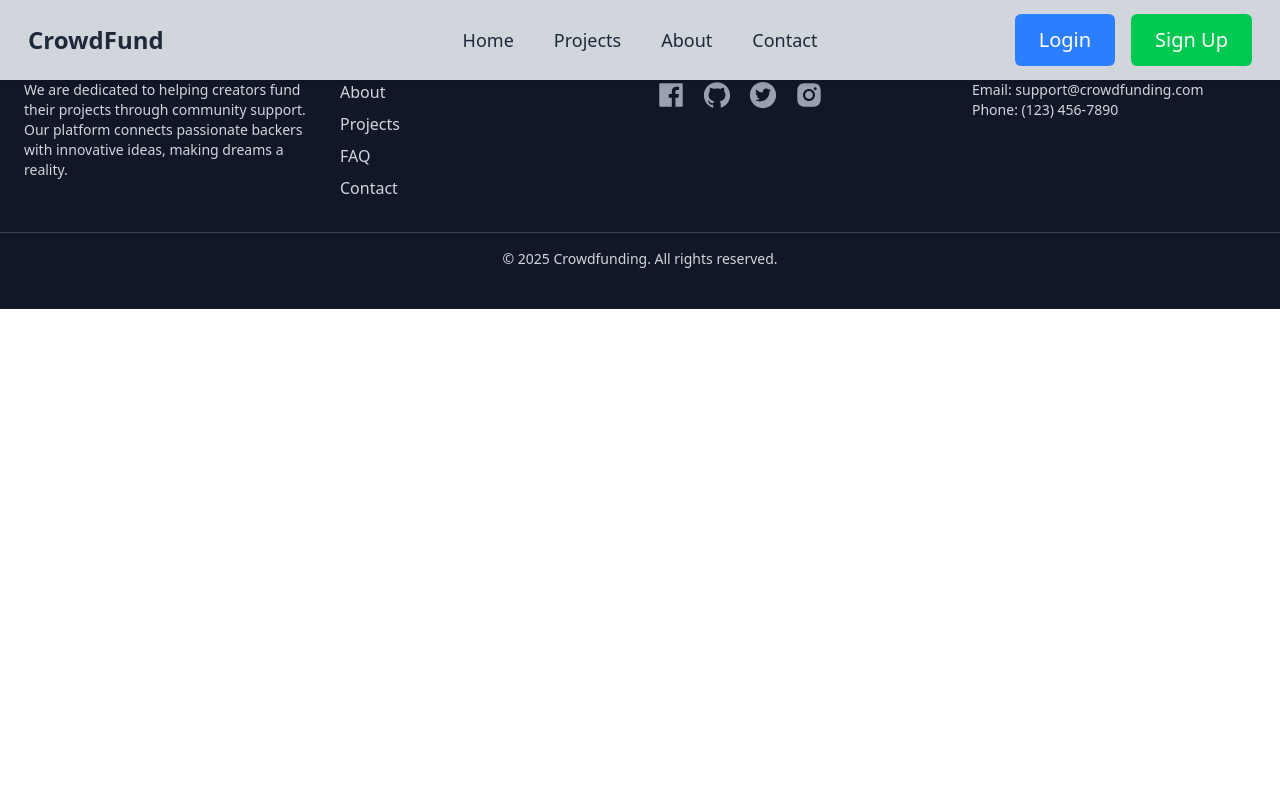
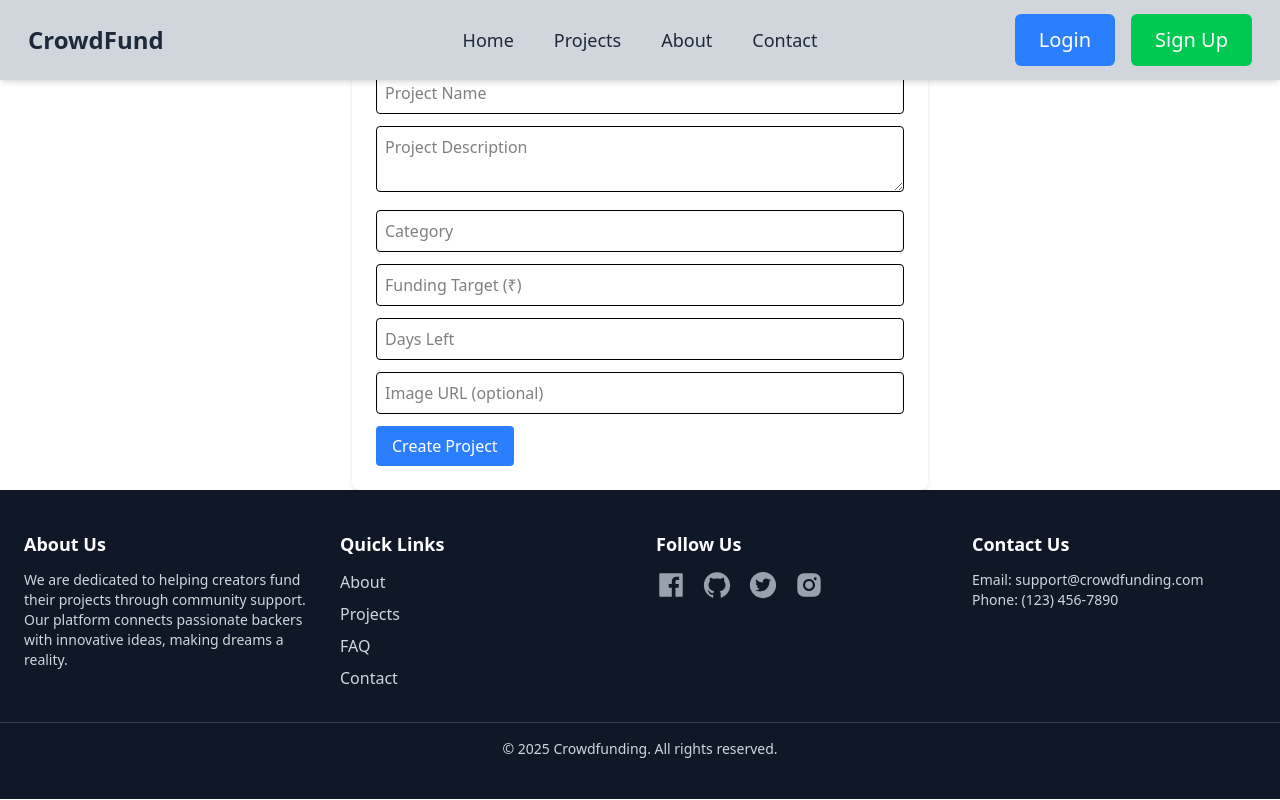
Before and after one commit to Rohitdev-149/CrowdFund, a React (Vite) app in the folder frontend/: page /start-project in a window 1280 px wide. Built offline with nearby package versions, Linux system fonts and the light colour scheme.

Commit message:
create-project

```diff
--- a/frontend/src/App.jsx
+++ b/frontend/src/App.jsx
@@ -8,6 +8,7 @@ import About from './pages/About';
 import Contact from './pages/Contact';
 import Login from './pages/Login';
 import Signup from './pages/Signup';
+import StartProject from './pages/StartProject';
 // import About from './pages/About';
 
 function App() {
@@ -21,6 +22,7 @@ function App() {
         <Route path='/contact' element={<Contact/>} />
         <Route path='/login' element={<Login/>} />
         <Route path='/signup' element={<Signup />} />
+        <Route path='/start-project' element={<StartProject />}/>
 
       </Routes>
       <Footer/>
--- a/frontend/src/components/HeroSection.jsx
+++ b/frontend/src/components/HeroSection.jsx
@@ -1,10 +1,22 @@
 import React from 'react';
+import { useNavigate } from 'react-router-dom';
 
 const HeroSection = () => {
+  const navigate = useNavigate();
+
+  // Handle Start Campaign Button Click
+  const handleStartCampaign = () => {
+    const token = localStorage.getItem("token");
+    if (token) {
+      navigate("/start-project");
+    } else {
+      navigate("/login"); // Redirect to login if not logged in
+    }
+  };
+
   return (
     <div className="px-6 md:px-20 py-16">
-<section className="relative flex items-center justify-center w-full min-h-screen bg-gradient-to-r from-purple-800 to-indigo-900 overflow-hidden mt-20">
-
+      <section className="relative flex items-center justify-center w-full min-h-screen bg-gradient-to-r from-purple-800 to-indigo-900 overflow-hidden mt-20">
 
         <div
           className="absolute inset-0 w-full h-full bg-cover bg-center"
@@ -12,7 +24,6 @@ const HeroSection = () => {
         >
           <div className="absolute inset-0 bg-black opacity-50"></div>
         </div>
-
 
         <div className="relative z-10 text-center text-white px-4 md:px-8">
           <h1 className="text-4xl md:text-6xl font-bold mb-6">
@@ -24,7 +35,10 @@ const HeroSection = () => {
             Turn your vision into reality with the support of a global community.
           </p>
 
-          <button className="bg-orange-500 hover:bg-orange-600 shadow-lg px-8 py-4 rounded-lg text-lg md:text-xl font-semibold transition-all duration-300 hover:scale-105">
+          <button
+            onClick={handleStartCampaign}
+            className="bg-orange-500 hover:bg-orange-600 shadow-lg px-8 py-4 rounded-lg text-lg md:text-xl font-semibold transition-all duration-300 hover:scale-105"
+          >
             Start a Campaign
           </button>
         </div>
--- a/frontend/src/pages/Projects.jsx
+++ b/frontend/src/pages/Projects.jsx
@@ -1,21 +1,24 @@
 import React, { useState, useEffect } from "react";
-import { Link } from "react-router-dom";
+import { useNavigate } from "react-router-dom";
 import ProjectCard from "../components/ProjectCard";
 
 function Projects() {
   const [projects, setProjects] = useState([]);
   const [loading, setLoading] = useState(true);
   const [isLoggedIn, setIsLoggedIn] = useState(false);
+  const navigate = useNavigate();
 
   useEffect(() => {
     // Check if the user is logged in
     const token = localStorage.getItem("token");
     setIsLoggedIn(!!token);
 
-    // Fetch projects
+    // Fetch projects from backend
     const fetchProjects = async () => {
       try {
-        const response = await fetch("/project.json");
+        const response = await fetch("http://localhost:5001/api/projects");
+        if (!response.ok) throw new Error("Failed to fetch projects");
+
         const data = await response.json();
         setProjects(data);
       } catch (error) {
@@ -28,6 +31,15 @@ function Projects() {
     fetchProjects();
   }, []);
 
+  // Handle Start Campaign Button Click
+  const handleStartCampaign = () => {
+    if (isLoggedIn) {
+      navigate("/start-project");
+    } else {
+      navigate("/login"); // Redirect to login if not logged in
+    }
+  };
+
   return (
     <div className="min-h-screen bg-gray-100 px-4 sm:px-10 md:px-20 py-25">
       {/* Top Section: Title & Start Campaign Button */}
@@ -36,15 +48,12 @@ function Projects() {
           Explore Fundraising Projects
         </h2>
 
-        {/* Show "Start a Campaign" button on the right if the user is NOT logged in */}
-        {!isLoggedIn && (
-          <Link
-            to="/start-project"
-            className="bg-blue-600 px-6 py-3 rounded-md text-white text-lg font-medium hover:bg-blue-700 transition"
-          >
-            Start a Campaign
-          </Link>
-        )}
+        <button
+          onClick={handleStartCampaign}
+          className="bg-blue-600 px-6 py-3 rounded-md text-white text-lg font-medium hover:bg-blue-700 transition"
+        >
+          Start a Campaign
+        </button>
       </div>
 
       {/* Project List */}
@@ -53,7 +62,7 @@ function Projects() {
       ) : projects.length > 0 ? (
         <div className="grid grid-cols-1 sm:grid-cols-2 lg:grid-cols-3 gap-8">
           {projects.map((project) => (
-            <ProjectCard key={project.id} project={project} />
+            <ProjectCard key={project._id} project={project} />
           ))}
         </div>
       ) : (
@@ -64,12 +73,12 @@ function Projects() {
 
       {/* Bottom Section: Always Visible Start Campaign Button */}
       <div className="flex justify-center mt-12">
-        <Link
-          to="/start-project"
+        <button
+          onClick={handleStartCampaign}
           className="bg-blue-600 px-8 py-4 rounded-md text-white text-lg font-medium hover:bg-blue-700 transition"
         >
           Start a Campaign
-        </Link>
+        </button>
       </div>
     </div>
   );
--- /dev/null
+++ b/frontend/src/pages/StartProject.jsx
@@ -0,0 +1,69 @@
+import React, { useState } from "react";
+import { useNavigate } from "react-router-dom";
+
+const StartProject = () => {
+  const [formData, setFormData] = useState({
+    name: "",
+    description: "",
+    category: "",
+    target: "",
+    daysLeft: "",
+    image: "",
+  });
+
+  const navigate = useNavigate();
+
+  const handleChange = (e) => {
+    setFormData({ ...formData, [e.target.name]: e.target.value });
+  };
+
+  const handleSubmit = async (e) => {
+    e.preventDefault();
+
+    const token = localStorage.getItem("token"); // Get token
+
+    if (!token) {
+      return navigate("/login"); // Redirect if not logged in
+    }
+
+    try {
+      const response = await fetch("http://localhost:5001/api/projects", {
+        method: "POST",
+        headers: {
+          "Content-Type": "application/json",
+          Authorization: `Bearer ${token}`,
+        },
+        body: JSON.stringify(formData),
+      });
+
+      const data = await response.json();
+
+      if (response.ok) {
+        alert("Project Created Successfully!");
+        navigate("/projects");
+      } else {
+        alert(data.message || "Something went wrong");
+      }
+    } catch (error) {
+      console.error("Error creating project:", error);
+    }
+  };
+
+  return (
+    <div className="max-w-xl mx-auto p-6 bg-white shadow-md rounded-lg">
+      <h2 className="text-2xl font-bold mb-4">Start a Campaign</h2>
+      <form onSubmit={handleSubmit}>
+        <input type="text" name="name" placeholder="Project Name" onChange={handleChange} className="w-full p-2 mb-3 border rounded"/>
+        <textarea name="description" placeholder="Project Description" onChange={handleChange} className="w-full p-2 mb-3 border rounded"></textarea>
+        <input type="text" name="category" placeholder="Category" onChange={handleChange} className="w-full p-2 mb-3 border rounded"/>
+        <input type="number" name="target" placeholder="Funding Target (₹)" onChange={handleChange} className="w-full p-2 mb-3 border rounded"/>
+        <input type="number" name="daysLeft" placeholder="Days Left" onChange={handleChange} className="w-full p-2 mb-3 border rounded"/>
+        <input type="text" name="image" placeholder="Image URL (optional)" onChange={handleChange} className="w-full p-2 mb-3 border rounded"/>
+
+        <button type="submit" className="bg-blue-500 text-white px-4 py-2 rounded">Create Project</button>
+      </form>
+    </div>
+  );
+};
+
+export default StartProject;
```
